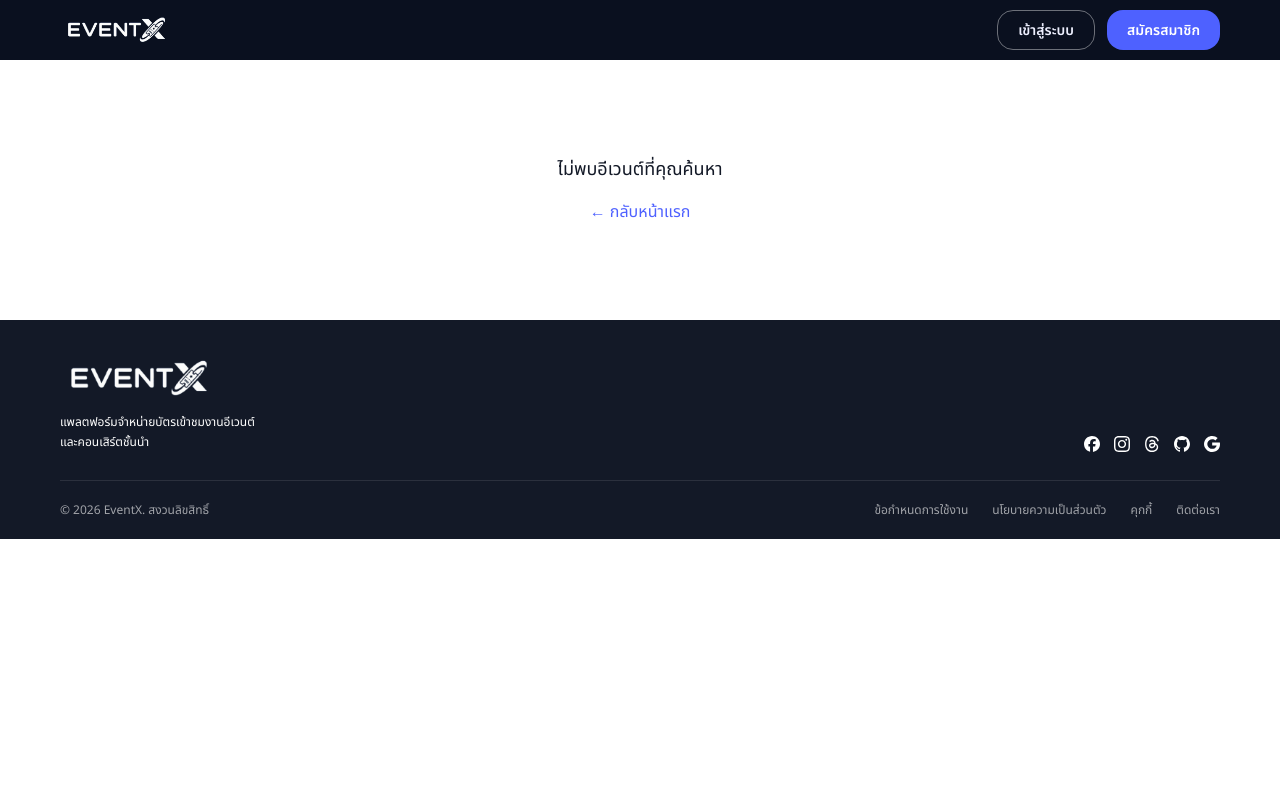
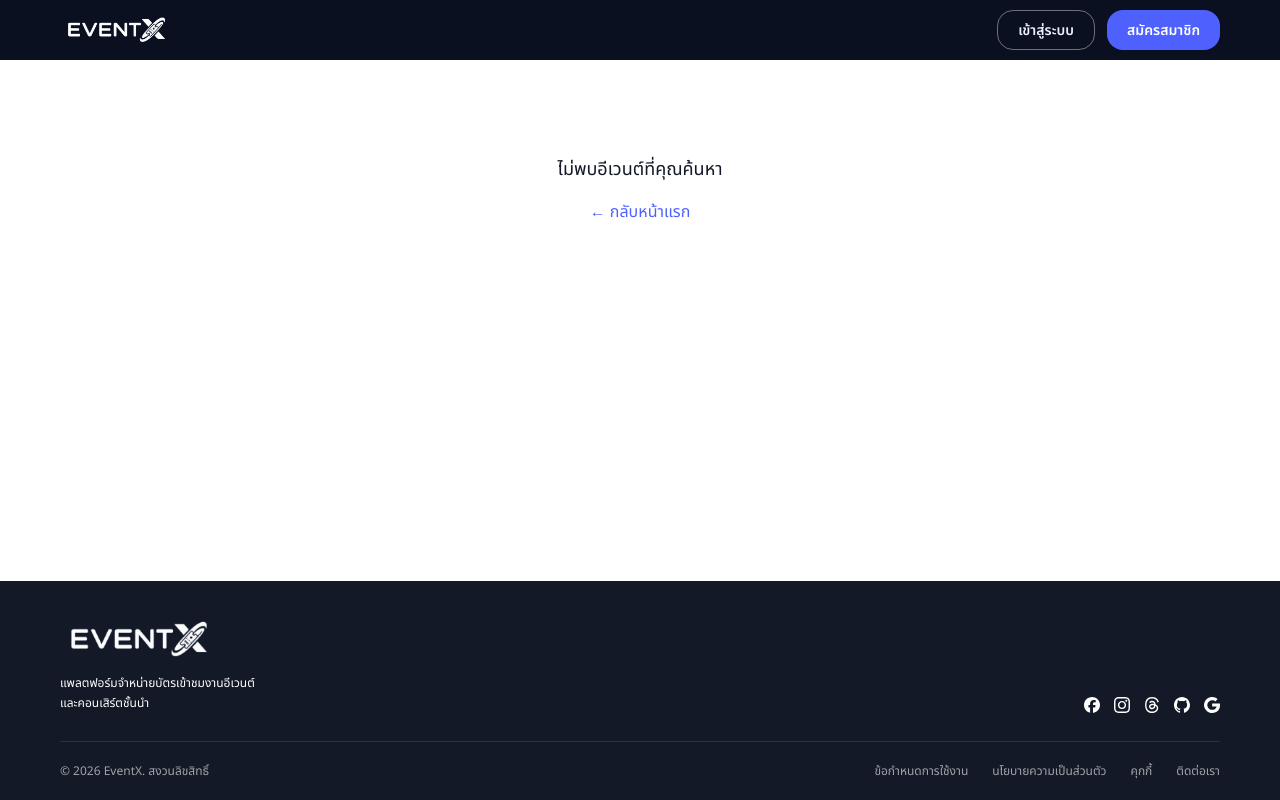
Before and after one commit to DreamXcodeding/eventx-demo, a React (Vite) app in the folder apps/web/: page /events/1 in a window 1280 px wide. Built offline with nearby package versions, Linux system fonts and the light colour scheme.

Commit message:
sticky footer: flex-col layout + mt-auto so footer pins to bottom

```diff
--- a/apps/web/src/components/CnxFooter.tsx
+++ b/apps/web/src/components/CnxFooter.tsx
@@ -8,7 +8,7 @@ const LINKS = ["footer.terms", "footer.privacy", "footer.cookies", "footer.conta
 export default function CnxFooter() {
   const { t } = useTranslation();
   return (
-    <footer className="bg-ink">
+    <footer className="mt-auto bg-ink">
       <div className="mx-auto max-w-[1280px] px-6 lg:px-[60px]">
         {/* บน: โลโก้ + tagline | social */}
         <div className="flex flex-col items-center justify-between gap-6 pt-9 pb-7 sm:flex-row sm:items-end">
--- a/apps/web/src/pages/EventDetailPage.tsx
+++ b/apps/web/src/pages/EventDetailPage.tsx
@@ -24,7 +24,7 @@ export default function EventDetailPage() {
 
   if (!ev) {
     return (
-      <div className="min-h-screen overflow-x-hidden bg-white">
+      <div className="flex min-h-screen flex-col overflow-x-hidden bg-white">
         <CnxNav />
         <div className="mx-auto max-w-[1200px] px-6 py-24 text-center">
           <p className="text-lg text-ink">{t("detail.notFound")}</p>
@@ -46,7 +46,7 @@ export default function EventDetailPage() {
     : [];
 
   return (
-    <div className="min-h-screen overflow-x-hidden bg-white">
+    <div className="flex min-h-screen flex-col overflow-x-hidden bg-white">
       <CnxNav />
 
       {/* ── HERO ── */}
--- a/apps/web/src/pages/HomePage.tsx
+++ b/apps/web/src/pages/HomePage.tsx
@@ -48,7 +48,7 @@ export default function HomePage() {
   const tags = [t("home.tagLoy"), t("home.tagLantern"), t("home.tagCountdown")];
 
   return (
-    <div className="min-h-screen bg-white">
+    <div className="flex min-h-screen flex-col bg-white">
       <CnxNav menu />
 
       {/* ── HERO banner (carousel) ── */}
--- a/apps/web/src/pages/MyTicketsPage.tsx
+++ b/apps/web/src/pages/MyTicketsPage.tsx
@@ -43,7 +43,7 @@ export default function MyTicketsPage() {
   if (!isAuthenticated) return <Navigate to="/" replace />;
 
   return (
-    <div className="min-h-screen bg-surface">
+    <div className="flex min-h-screen flex-col bg-surface">
       <CnxNav variant="light" />
 
       <main className="mx-auto max-w-[820px] px-6 py-10">
```
